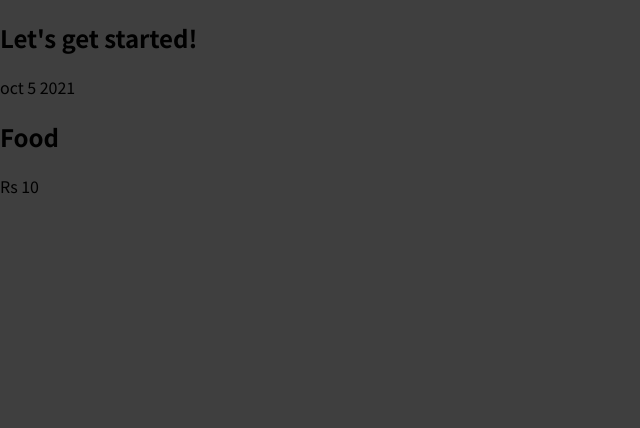
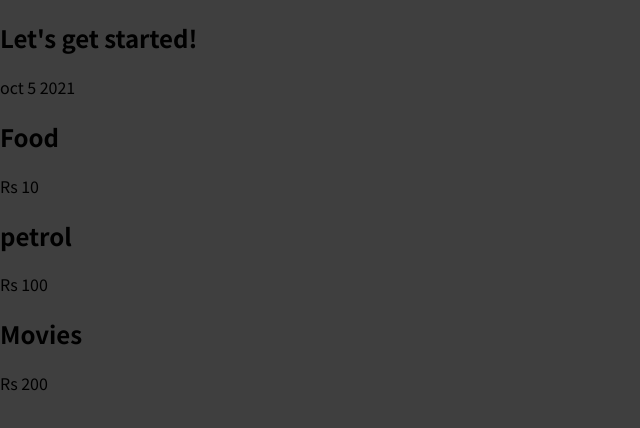
Before and after one commit to rintha/react-starting-project, a JavaScript app in the folder 01-starting-setup/01-starting-setup/: page / in a window 1280 px wide. Shown: the top 428 px of the page, without its empty margins (0-640 px from the left). Built offline with nearby package versions, Linux system fonts and the light colour scheme.

Commit message:
ThreeExpenseAdded

```diff
--- a/01-starting-setup/01-starting-setup/src/components/ExpenseItem.js
+++ b/01-starting-setup/01-starting-setup/src/components/ExpenseItem.js
@@ -6,6 +6,14 @@ function ExpenseItem() {
         <h2>Food</h2>
         <div>Rs 10</div>
       </div>
+      <div>
+        <h2>petrol</h2>
+        <div>Rs 100</div>
+      </div>
+      <div>
+        <h2>Movies</h2>
+        <div>Rs 200</div>
+      </div>
     </div>
   );
 }
```
